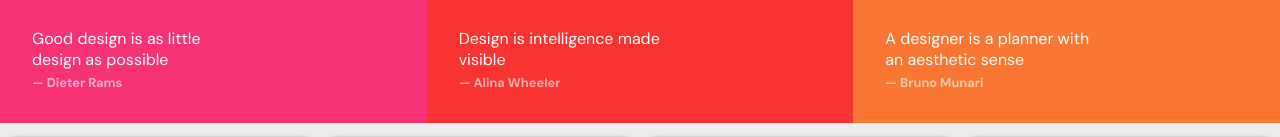
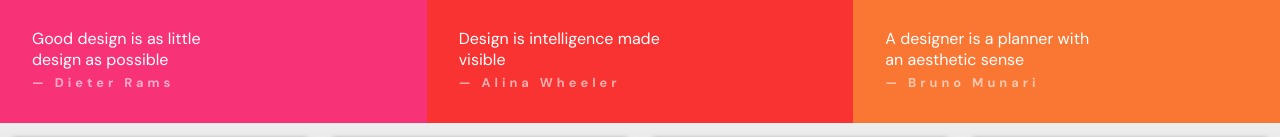
Before and after one commit to ltmaturana/plantilla, a plain HTML site: page index.html in a window 1280 px wide. Shown: the part 806-943 px from the top of the page. Drawn offline with nearby package versions, Linux system fonts and the light colour scheme.

Commit message:
Update estilo.css

```diff
--- a/estilo.css
+++ b/estilo.css
@@ -164,14 +164,13 @@ main{
 	font-style: normal;
 	font-weight: 700;
 	font-size:.8rem;
-	latter-spacing:0.25rem;
+	letter-spacing : 0.25rem;
 	padding-top:0.25rem;
         color:rgba(255,255,255,.6);
 }
 
 .integrante blockquote cite:before {
 	content:"— ";
-	latter-spacing:0.25rem;
 }
 
 .integrante:nth-of-type(1){
@@ -213,7 +212,6 @@ main{
 }
 
 @media screen and (max-width: 768px){
-
 
 	.item{
 		width:48%;
```
